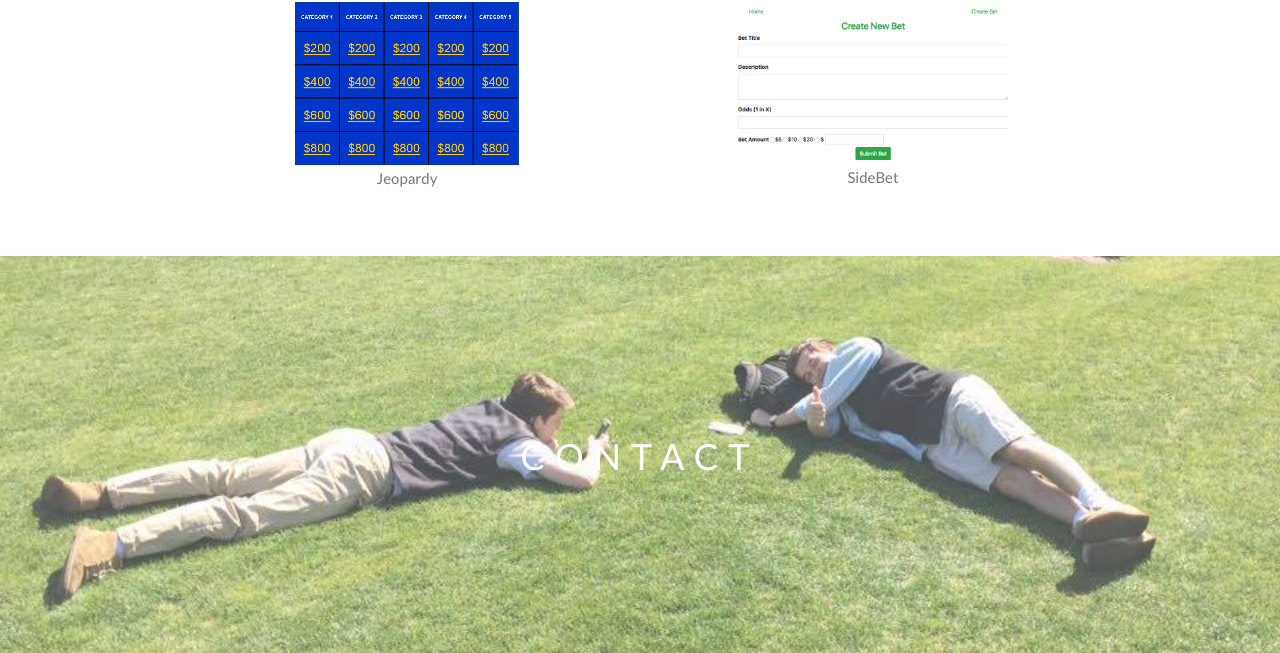
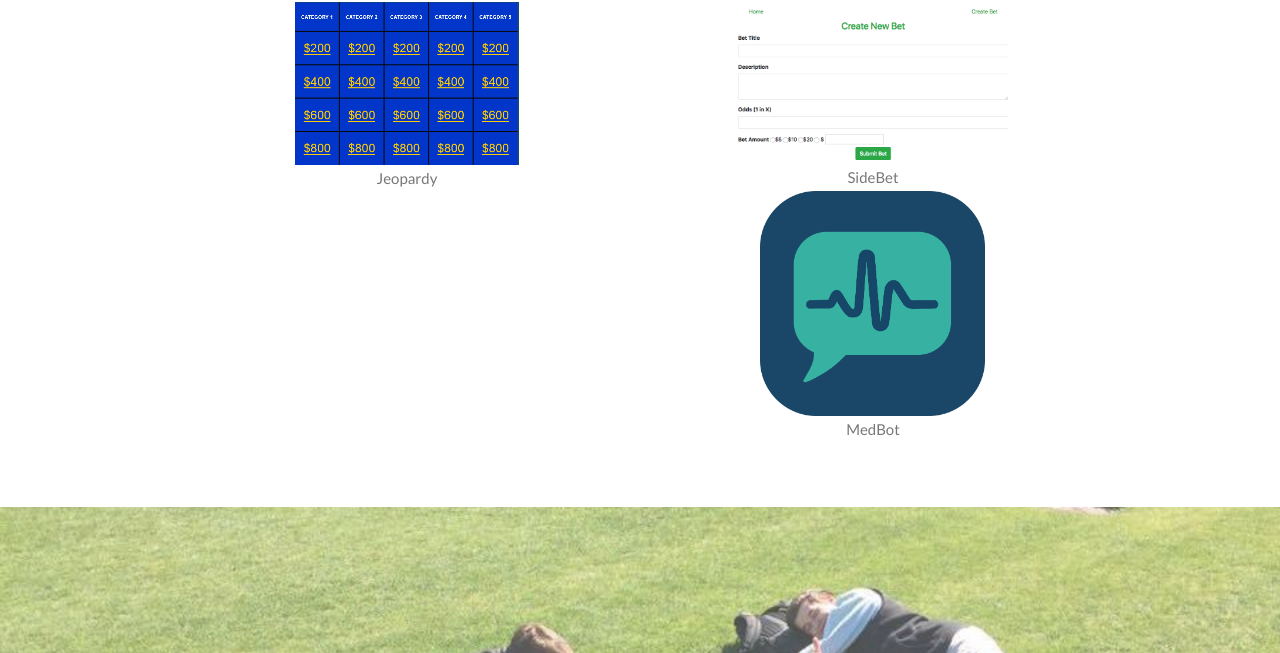
Before and after one commit to jts2bu/jts2bu.github.io, a plain HTML site: page index.html in a window 1280 px wide. Shown: the part 2011-2664 px from the top of the page. Drawn offline with nearby package versions, Linux system fonts and the light colour scheme.

Commit message:
adding medbot

```diff
--- a/index.html
+++ b/index.html
@@ -109,6 +109,12 @@ body, html {
       <img src="/p2.png" style="width:60%" onclick="onClick(this)" class="w3-hover-opacity" alt="SideBet">
       <center> SideBet </center>
     </div>
+
+    <div class="w3-col m6">
+      <img src="/medbot.png" style="width:50%" onclick="onClick(this)" class="w3-hover-opacity" alt="MedBot">
+      <center> MedBot </center>
+    </div>
+
 </div>
 </div>
 
```
Also changed, not shown: medbot.png (added).
